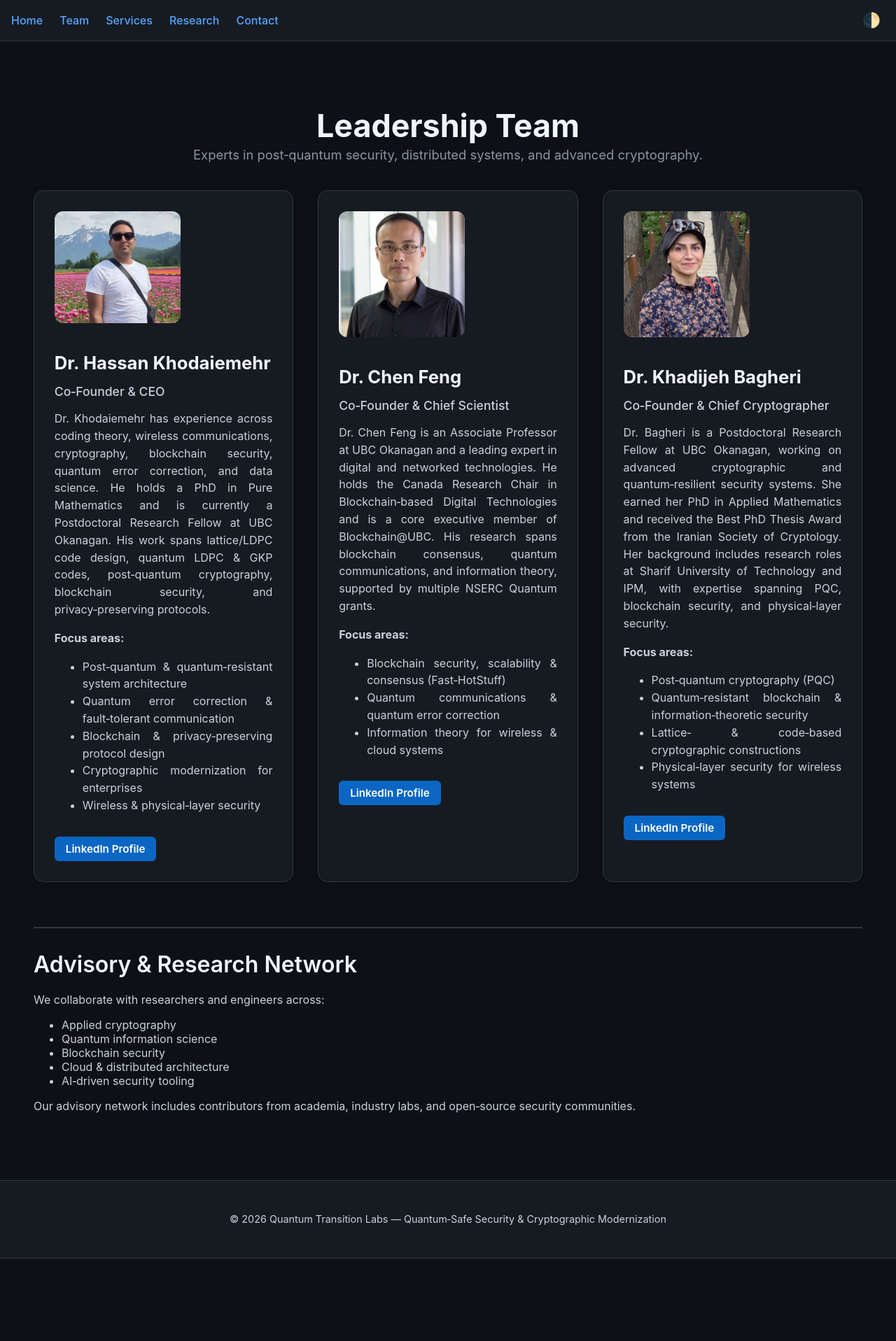
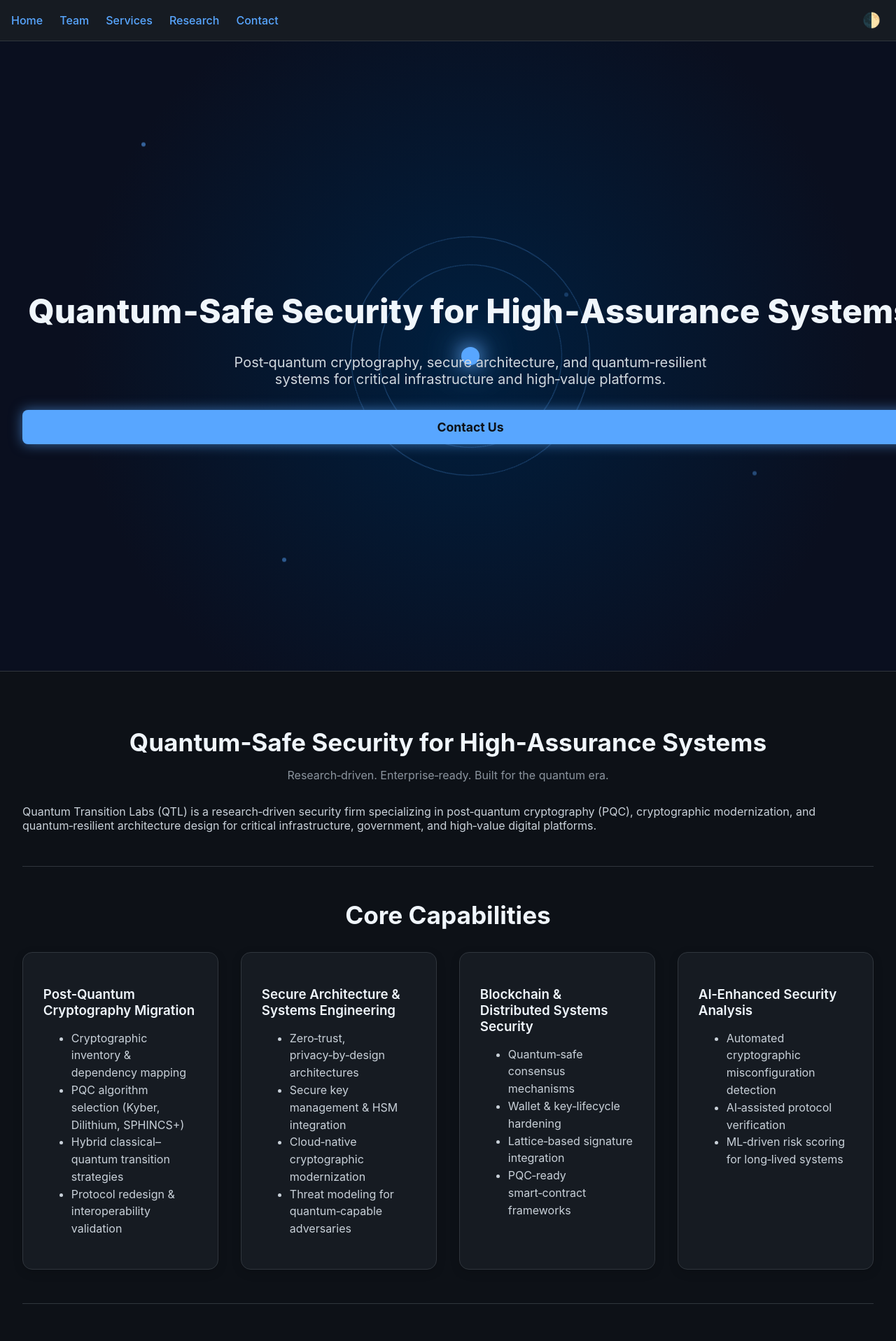
Before and after one commit to hassankhodaiemehr/qtransitionlabs, a Jekyll site: the page built from team.md, in a window 1280 px wide. Shown: the top 1917 px of the page at 70% size. Built offline with Jekyll 4.4.1, drawn with Linux system fonts in a browser that asks for light colours; before the commit the page ends 1799 px from its top, so only the background shows below that; some of the changed text lies outside the part shown.

Commit message:
Update team.md

```diff
--- a/team.md
+++ b/team.md
@@ -1,258 +1,424 @@
 ---
 layout: default
-title: Our Team
+title: Quantum Transition Labs
 ---
 
 <style>
-/* GLOBAL FULL-WIDTH */
+
+/* ============================
+   GLOBAL LAYOUT
+============================ */
 .page-content, .wrapper, .container {
   max-width: 100% !important;
   width: 100% !important;
-  padding-left: 0 !important;
-  padding-right: 0 !important;
+  padding: 0 !important;
+  margin: 0 !important;
 }
 
-/* Page padding */
-.team-page {
-  padding: 2rem 3rem;
+.homepage {
+  padding: 2rem 2rem;
 }
 
-/* Header */
-.team-header {
+/* ============================
+   HERO SECTION (CINEMATIC)
+============================ */
+.hero {
+  position: relative;
+  height: 100vh;
+  width: 100%;
+  overflow: hidden;
   text-align: center;
-  margin-bottom: 2.5rem;
+  color: #ffffff;
+  display: flex;
+  flex-direction: column;
+  justify-content: center;
+  padding: 0 2rem;
+  background: radial-gradient(circle at center, #001F3F 0%, #0A0F1F 70%);
 }
 
-.team-header h1 {
-  font-size: 2.8rem;
+/* ============================
+   QUANTUM ORBIT SYSTEM
+============================ */
+.qubit-core {
+  position: absolute;
+  top: 50%;
+  left: 50%;
+  width: 26px;
+  height: 26px;
+  background: #58A6FF;
+  border-radius: 50%;
+  transform: translate(-50%, -50%);
+  box-shadow: 0 0 22px #58A6FF, 0 0 44px #58A6FF;
+  animation: corePulse 6s ease-in-out infinite;
+}
+
+@keyframes corePulse {
+  0%, 100% { box-shadow: 0 0 22px #58A6FF, 0 0 44px #58A6FF; }
+  50% { box-shadow: 0 0 32px #79B8FF, 0 0 60px #79B8FF; }
+}
+
+/* Orbit rings */
+.orbit {
+  position: absolute;
+  top: 50%;
+  left: 50%;
+  border: 1px solid rgba(88,166,255,0.35);
+  border-radius: 50%;
+  transform: translate(-50%, -50%);
+  animation: orbitRotate 28s linear infinite;
+}
+
+.orbit:nth-child(1) { width: 180px; height: 180px; animation-duration: 32s; }
+.orbit:nth-child(2) { width: 260px; height: 260px; animation-duration: 44s; }
+.orbit:nth-child(3) { width: 340px; height: 340px; animation-duration: 58s; }
+
+@keyframes orbitRotate {
+  from { transform: translate(-50%, -50%) rotate(0deg); }
+  to { transform: translate(-50%, -50%) rotate(360deg); }
+}
+
+/* ============================
+   FLOATING PARTICLES
+============================ */
+.particle {
+  position: absolute;
+  width: 6px;
+  height: 6px;
+  background: rgba(88,166,255,0.6);
+  border-radius: 50%;
+  animation: particleFloat 12s ease-in-out infinite;
+}
+
+@keyframes particleFloat {
+  0% { transform: translateY(0px); opacity: 0.4; }
+  50% { transform: translateY(-40px); opacity: 1; }
+  100% { transform: translateY(0px); opacity: 0.4; }
+}
+
+/* ============================
+   HERO TEXT
+============================ */
+.hero h1 {
+  font-size: 3rem;
+  font-weight: 800;
+  margin-top: 2rem;
+  animation: fadeInUp 1.4s ease forwards;
+}
+
+.hero p {
+  font-size: 1.25rem;
+  max-width: 700px;
+  margin: 1rem auto 2rem auto;
+  color: #D0D7DE;
+  animation: fadeInUp 1.8s ease forwards;
+}
+
+.hero-button {
+  background: #58A6FF;
+  color: #0D1117 !important;
+  padding: 0.9rem 2rem;
+  border-radius: 8px;
   font-weight: 700;
-  margin-bottom: 0.5rem;
+  text-decoration: none;
+  font-size: 1.1rem;
+  box-shadow: 0 0 18px rgba(88,166,255,0.6);
+  transition: 0.25s ease;
+  animation: fadeInUp 2.2s ease forwards;
+}
+
+.hero-button:hover {
+  background: #79B8FF;
+  box-shadow: 0 0 28px rgba(88,166,255,0.9);
+  transform: translateY(-3px);
+}
+
+/* Fade-in animation */
+@keyframes fadeInUp {
+  from { opacity: 0; transform: translateY(20px); }
+  to { opacity: 1; transform: translateY(0); }
+}
+
+/* ============================
+   SECTION TITLES
+============================ */
+.section-title {
+  font-size: 2.2rem;
+  font-weight: 700;
+  margin-top: 3rem;
+  margin-bottom: 1rem;
+  text-align: center;
   color: #F0F6FC;
 }
 
-.team-header p {
+.section-subtitle {
+  text-align: center;
   color: #8B949E;
-  font-size: 1.15rem;
-  margin-top: -0.3rem;
+  margin-bottom: 2rem;
 }
 
-body.light-mode .team-header h1 {
-  color: #1A1F36;
-}
-
-body.light-mode .team-header p {
-  color: #4B5563;
-}
-
-/* Team Grid */
-.team-grid {
+/* ============================
+   CAPABILITY CARDS
+============================ */
+.capabilities-grid {
   display: grid;
   grid-template-columns: repeat(auto-fit, minmax(280px, 1fr));
-  gap: 2.2rem;
+  gap: 2rem;
   margin-top: 2rem;
 }
 
-/* Force 3 columns on desktop */
-@media (min-width: 900px) {
-  .team-grid {
-    grid-template-columns: repeat(3, 1fr);
+.cap-card {
+  background: #161B22;
+  border: 1px solid #30363D;
+  padding: 1.8rem;
+  border-radius: 14px;
+  box-shadow: 0 4px 14px rgba(0,0,0,0.15);
+  transition: 0.25s ease;
+}
+
+.cap-card:hover {
+  transform: translateY(-6px);
+  box-shadow: 0 8px 24px rgba(88,166,255,0.25);
+  border-color: #58A6FF;
+}
+
+.cap-card h3 {
+  color: #F0F6FC;
+  margin-bottom: 0.8rem;
+}
+
+.cap-card ul {
+  color: #C9D1D9;
+  line-height: 1.55;
+}
+
+/* ============================
+   MOBILE RESPONSIVE
+============================ */
+@media (max-width: 768px) {
+
+  .hero {
+    height: 90vh;
+    padding: 1rem;
+  }
+
+  .hero h1 {
+    font-size: 2rem;
+  }
+
+  .hero p {
+    font-size: 1rem;
+  }
+
+  .orbit:nth-child(1) { width: 120px; height: 120px; }
+  .orbit:nth-child(2) { width: 180px; height: 180px; }
+  .orbit:nth-child(3) { width: 240px; height: 240px; }
+
+  .qubit-core {
+    width: 18px;
+    height: 18px;
   }
 }
 
-/* Team Card — Dark Mode */
-.team-card {
-  background: #161B22;
-  border: 1px solid #30363D;
-  border-radius: 14px;
-  padding: 1.8rem;
-  box-shadow: 0 4px 14px rgba(0,0,0,0.15);
-  transition: transform 0.2s ease, box-shadow 0.2s ease;
-}
-
-.team-card:hover {
-  transform: translateY(-4px);
-  box-shadow: 0 8px 20px rgba(0,0,0,0.25);
-}
-
-/* Light Mode Override */
-body.light-mode .team-card {
-  background: #FFFFFF;
-  border: 1px solid #E5E7EB;
-  box-shadow: 0 4px 14px rgba(0,0,0,0.06);
-}
-
-body.light-mode .team-card h2,
-body.light-mode .team-card h4 {
-  color: #1A1F36;
-}
-
-body.light-mode .team-card p,
-body.light-mode .team-card li {
-  color: #374151;
-}
-
-/* Photo */
-.team-photo {
-  width: 180px;
-  border-radius: 12px;
-  margin-bottom: 1rem;
-}
-
-/* Headings */
-.team-card h2 {
-  font-size: 1.6rem;
-  font-weight: 700;
-  color: #F0F6FC;
-}
-
-.team-card h4 {
-  font-size: 1.1rem;
-  font-weight: 500;
-  color: #C9D1D9;
-  margin-top: -0.4rem;
-  margin-bottom: 1rem;
-}
-
-/* Text — JUSTIFIED */
-.team-card p,
-.team-card li {
-  color: #C9D1D9;
-  line-height: 1.55;
-  text-align: justify;
-}
-
-/* LinkedIn Button */
-.linkedin-btn {
-  display: inline-block;
-  margin-top: 1rem;
-  padding: 0.5rem 1rem;
-  background: #0A66C2;
-  color: white !important;
-  border-radius: 6px;
-  font-weight: 600;
-  text-decoration: none;
-  transition: 0.25s ease;
-  font-size: 0.95rem;
-}
-
-.linkedin-btn:hover {
-  background: #0D7BE0;
-  box-shadow: 0 0 12px rgba(10,102,194,0.6);
-  transform: translateY(-2px);
-}
-
-/* Divider */
-.section-divider {
-  margin: 4rem 0 2rem 0;
-  border-top: 2px solid #30363D;
-}
-
-body.light-mode .section-divider {
-  border-top: 2px solid #E5E7EB;
-}
 </style>
 
-<div class="team-page">
+<div class="hero">
 
-<div class="team-header">
-  <h1>Leadership Team</h1>
-  <p>Experts in post‑quantum security, distributed systems, and advanced cryptography.</p>
+  <!-- Quantum Orbit System -->
+  <div class="qubit-core"></div>
+  <div class="orbit"></div>
+  <div class="orbit"></div>
+  <div class="orbit"></div>
+
+  <!-- Floating particles -->
+  <div class="particle" style="top:20%; left:15%; animation-delay:0s;"></div>
+  <div class="particle" style="top:70%; left:80%; animation-delay:2s;"></div>
+  <div class="particle" style="top:40%; left:60%; animation-delay:4s;"></div>
+  <div class="particle" style="top:85%; left:30%; animation-delay:1s;"></div>
+
+  <h1>Quantum‑Safe Security for High‑Assurance Systems</h1>
+  <p>Post‑quantum cryptography, secure architecture, and quantum‑resilient systems for critical infrastructure and high‑value platforms.</p>
+  <a href="/contact" class="hero-button">Contact Us</a>
 </div>
 
-<div class="team-grid">
+<div class="homepage">
 
-<!-- Hassan -->
-<div class="team-card">
-  <img src="/assets/team/hassan.jpeg" alt="Photo of Hassan Khodaiemehr" class="team-photo" />
-  <h2>Dr. Hassan Khodaiemehr</h2>
-  <h4>Co‑Founder & CEO</h4>
+  <div class="section-title">Quantum‑Safe Security for High‑Assurance Systems</div>
+  <div class="section-subtitle">Research‑driven. Enterprise‑ready. Built for the quantum era.</div>
 
   <p>
-    Dr. Khodaiemehr has experience across coding theory, wireless communications, cryptography,
-    blockchain security, quantum error correction, and data science. He holds a PhD in Pure Mathematics
-    and is currently a Postdoctoral Research Fellow at UBC Okanagan. His work spans lattice/LDPC code design,
-    quantum LDPC & GKP codes, post‑quantum cryptography, blockchain security, and privacy‑preserving protocols.
+    Quantum Transition Labs (QTL) is a research‑driven security firm specializing in post‑quantum cryptography (PQC),
+    cryptographic modernization, and quantum‑resilient architecture design for critical infrastructure, government,
+    and high‑value digital platforms.
   </p>
 
-  <p><strong>Focus areas:</strong></p>
+  <hr style="border: 0; border-top: 1px solid #30363D; margin: 3rem 0;">
+
+  <div class="section-title">Core Capabilities</div>
+
+  <div class="capabilities-grid">
+
+    <div class="cap-card">
+      <h3>Post‑Quantum Cryptography Migration</h3>
+      <ul>
+        <li>Cryptographic inventory & dependency mapping</li>
+        <li>PQC algorithm selection (Kyber, Dilithium, SPHINCS+)</li>
+        <li>Hybrid classical–quantum transition strategies</li>
+        <li>Protocol redesign & interoperability validation</li>
+      </ul>
+    </div>
+
+    <div class="cap-card">
+      <h3>Secure Architecture & Systems Engineering</h3>
+      <ul>
+        <li>Zero‑trust, privacy‑by‑design architectures</li>
+        <li>Secure key management & HSM integration</li>
+        <li>Cloud‑native cryptographic modernization</li>
+        <li>Threat modeling for quantum‑capable adversaries</li>
+      </ul>
+    </div>
+
+    <div class="cap-card">
+      <h3>Blockchain & Distributed Systems Security</h3>
+      <ul>
+        <li>Quantum‑safe consensus mechanisms</li>
+        <li>Wallet & key‑lifecycle hardening</li>
+        <li>Lattice‑based signature integration</li>
+        <li>PQC‑ready smart‑contract frameworks</li>
+      </ul>
+    </div>
+
+    <div class="cap-card">
+      <h3>AI‑Enhanced Security Analysis</h3>
+      <ul>
+        <li>Automated cryptographic misconfiguration detection</li>
+        <li>AI‑assisted protocol verification</li>
+        <li>ML‑driven risk scoring for long‑lived systems</li>
+      </ul>
+    </div>
+
+  </div>
+
+  <hr style="border: 0; border-top: 1px solid #30363D; margin: 3rem 0;">
+
+  <div class="section-title">Why Quantum Security Now</div>
+
   <ul>
-    <li>Post‑quantum & quantum‑resistant system architecture</li>
-    <li>Quantum error correction & fault‑tolerant communication</li>
-    <li>Blockchain & privacy‑preserving protocol design</li>
-    <li>Cryptographic modernization for enterprises</li>
-    <li>Wireless & physical‑layer security</li>
+    <li><strong>Harvest‑Now‑Decrypt‑Later (HNDL)</strong> attacks are already occurring</li>
+    <li><strong>NIST PQC standards</strong> are finalized and adoption timelines are accelerating</li>
+    <li><strong>Long‑lived data</strong> must remain secure for decades</li>
+    <li><strong>Regulators</strong> are beginning to mandate quantum‑safe transition plans</li>
   </ul>
 
-  <a class="linkedin-btn" href="https://www.linkedin.com/in/hassan-khodaiemehr-b8b7b954/" target="_blank">LinkedIn Profile</a>
-</div>
+  <p>
+    Organizations that begin migration early reduce cost, risk, and operational disruption.
+  </p>
 
-<!-- Chen -->
-<div class="team-card">
-  <img src="/assets/team/chen.jpeg" alt="Photo of Chen Feng" class="team-photo" />
-  <h2>Dr. Chen Feng</h2>
-  <h4>Co‑Founder & Chief Scientist</h4>
+  <hr style="border: 0; border-top: 1px solid #30363D; margin: 3rem 0;">
+
+  <div class="section-title">Work With Us</div>
 
   <p>
-    Dr. Chen Feng is an Associate Professor at UBC Okanagan and a leading expert in digital and networked
-    technologies. He holds the Canada Research Chair in Blockchain‑based Digital Technologies and is a core
-    executive member of Blockchain@UBC. His research spans blockchain consensus, quantum communications,
-    and information theory, supported by multiple NSERC Quantum grants.
+    QTL provides <strong>advisory, architecture, and implementation support</strong> for organizations preparing for the quantum era.
   </p>
 
-  <p><strong>Focus areas:</strong></p>
-  <ul>
-    <li>Blockchain security, scalability & consensus (Fast‑HotStuff)</li>
-    <li>Quantum communications & quantum error correction</li>
-    <li>Information theory for wireless & cloud systems</li>
-  </ul>
-
-  <a class="linkedin-btn" href="https://www.linkedin.com/in/chen-feng-75272a37/" target="_blank">LinkedIn Profile</a>
-</div>
-
-<!-- Khadijeh -->
-<div class="team-card">
-  <img src="/assets/team/mina.jpeg" alt="Photo of Khadijeh Bagheri" class="team-photo" />
-  <h2>Dr. Khadijeh Bagheri</h2>
-  <h4>Co‑Founder & Chief Cryptographer</h4>
-
   <p>
-    Dr. Bagheri is a Postdoctoral Research Fellow at UBC Okanagan, working on advanced cryptographic and
-    quantum‑resilient security systems. She earned her PhD in Applied Mathematics and received the Best PhD
-    Thesis Award from the Iranian Society of Cryptology. Her background includes research roles at Sharif
-    University of Technology and IPM, with expertise spanning PQC, blockchain security, and physical‑layer security.
+    We help you move from “we should think about PQC” to <strong>a validated, staged, and deployable migration plan</strong>.
   </p>
 
-  <p><strong>Focus areas:</strong></p>
-  <ul>
-    <li>Post‑quantum cryptography (PQC)</li>
-    <li>Quantum‑resistant blockchain & information‑theoretic security</li>
-    <li>Lattice‑ & code‑based cryptographic constructions</li>
-    <li>Physical‑layer security for wireless systems</li>
-  </ul>
-
-  <a class="linkedin-btn" href="https://www.linkedin.com/in/khadijeh-bagheri-7235b542/" target="_blank">LinkedIn Profile</a>
-</div>
+  <p style="text-align:center; margin-top:2rem;">
+    <a href="/contact" class="hero-button">Contact us →</a>
+  </p>
 
 </div>
 
-<div class="section-divider"></div>
+<script>
+/* ============================================
+   1. PARALLAX MOTION FOR ORBITS & PARTICLES
+============================================ */
+document.addEventListener("mousemove", (e) => {
+  const x = (e.clientX / window.innerWidth - 0.5) * 20;
+  const y = (e.clientY / window.innerHeight - 0.5) * 20;
 
-<h1>Advisory & Research Network</h1>
+  document.querySelectorAll(".orbit").forEach((orbit, i) => {
+    const depth = (i + 1) * 4;
+    orbit.style.transform =
+      `translate(calc(-50% + ${x / depth}px), calc(-50% + ${y / depth}px)) rotate(0deg)`;
+  });
 
-<p>
-We collaborate with researchers and engineers across:
-</p>
+  document.querySelectorAll(".particle").forEach((p, i) => {
+    const depth = (i + 1) * 10;
+    p.style.transform = `translate(${x / depth}px, ${y / depth}px)`;
+  });
+});
 
-<ul>
-  <li>Applied cryptography</li>
-  <li>Quantum information science</li>
-  <li>Blockchain security</li>
-  <li>Cloud & distributed architecture</li>
-  <li>AI‑driven security tooling</li>
-</ul>
+/* ============================================
+   2. SCROLL‑TRIGGERED SECTION ANIMATIONS
+============================================ */
+const observer = new IntersectionObserver((entries) => {
+  entries.forEach(entry => {
+    if (entry.isIntersecting) {
+      entry.target.classList.add("reveal");
+    }
+  });
+}, { threshold: 0.15 });
 
-<p>
-Our advisory network includes contributors from academia, industry labs, and open‑source security communities.
-</p>
+document.querySelectorAll(".section-title, .cap-card, .section-subtitle, .homepage p, .homepage ul")
+  .forEach(el => observer.observe(el));
 
-</div>
+const style = document.createElement("style");
+style.innerHTML = `
+  .reveal {
+    opacity: 1 !important;
+    transform: translateY(0) !important;
+    transition: 0.9s ease;
+  }
+  .section-title, .cap-card, .section-subtitle, .homepage p, .homepage ul {
+    opacity: 0;
+    transform: translateY(30px);
+  }
+`;
+document.head.appendChild(style);
+
+/* ============================================
+   3. QUANTUM WAVE FOOTER
+============================================ */
+const wave = document.createElement("div");
+wave.className = "quantum-wave";
+document.body.appendChild(wave);
+
+const waveStyle = document.createElement("style");
+waveStyle.innerHTML = `
+  .quantum-wave {
+    position: relative;
+    width: 100%;
+    height: 180px;
+    margin-top: 4rem;
+    background: radial-gradient(circle at 50% 120%, rgba(88,166,255,0.25), transparent 70%);
+    overflow: hidden;
+  }
+
+  .quantum-wave::before {
+    content: "";
+    position: absolute;
+    width: 200%;
+    height: 200%;
+    top: -50%;
+    left: -50%;
+    background: repeating-radial-gradient(
+      circle,
+      rgba(88,166,255,0.15) 0px,
+      rgba(88,166,255,0.15) 2px,
+      transparent 3px,
+      transparent 6px
+    );
+    animation: waveMotion 18s linear infinite;
+    opacity: 0.4;
+  }
+
+  @keyframes waveMotion {
+    0% { transform: rotate(0deg) scale(1); }
+    100% { transform: rotate(360deg) scale(1); }
+  }
+`;
+document.head.appendChild(waveStyle);
+</script>
```
